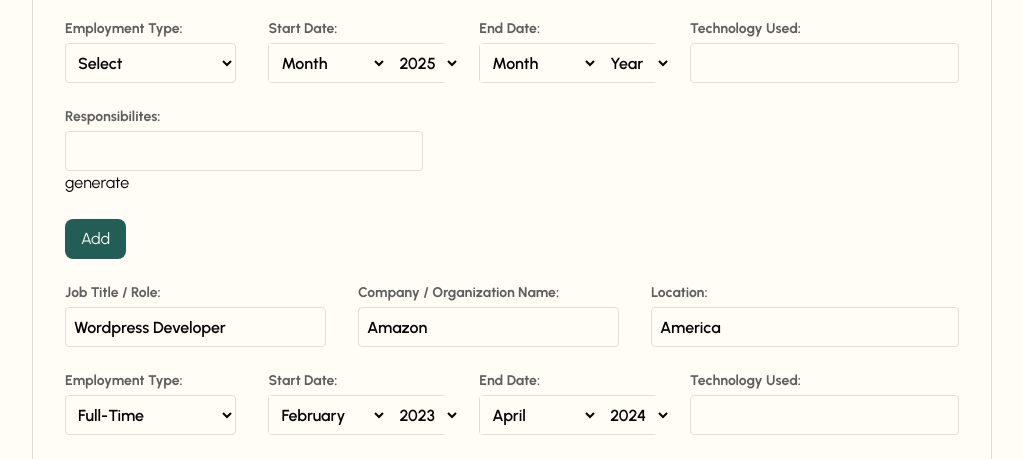
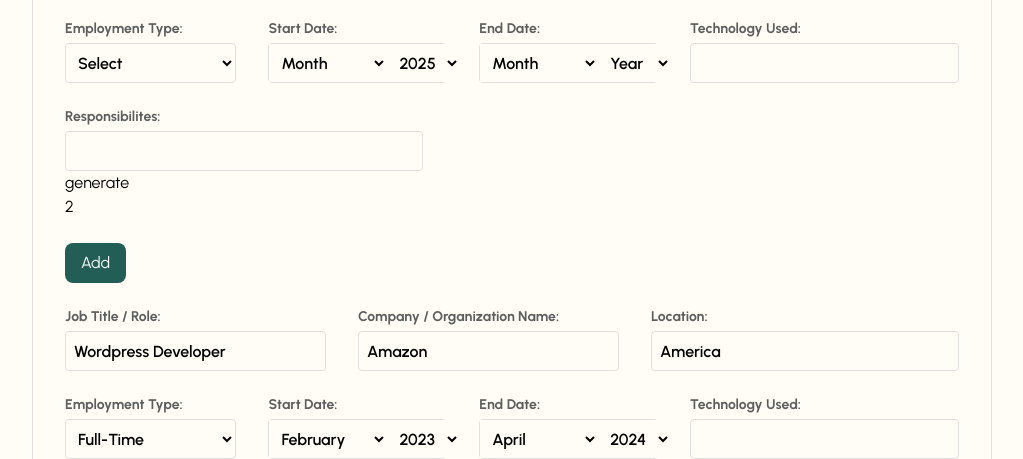
Before and after one commit to Sauravwastaken/jobseera, a PHP site: page /jobseera/form/step3.php in a window 1280 px wide. Shown: the part 638-1097 px from the top of the page, without its empty margins (128-1151 px from the left). Run offline with PHP 8.4, Linux system fonts and the light colour scheme; a user stored in the database is signed in; data comes from the database, SQL or seed files in the repository.

Commit message:
Made changes in branch2

```diff
--- a/form/step3.php
+++ b/form/step3.php
@@ -160,7 +160,7 @@ include_once('../components/nav.php');
                             <input id="jobDescription" class="resume-form-input" type="text" />
 
 
-                            <a>generate</a>
+                            <a>generate</a>2
                         </div>
                     </div>
 
```
